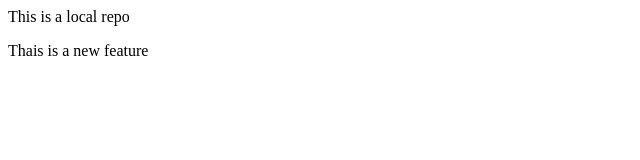
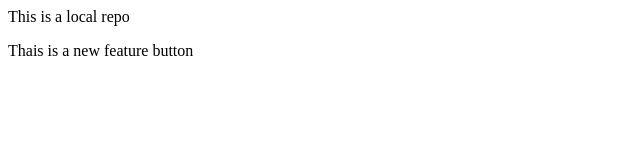
Before and after one commit to Aradhya-Khare/Localrepo, a plain HTML site: page Local-Repo/index.html in a window 1280 px wide. Shown: the full height of the page, 0-640 px from the left. Drawn offline with Linux system fonts and the light colour scheme.

Commit message:
Add button

```diff
--- a/Local-Repo/index.html
+++ b/Local-Repo/index.html
@@ -1,4 +1,4 @@
 <p>This is a local repo</p>
 <p>
-    Thais is a new feature
+    Thais is a new feature button
 </p>
```
